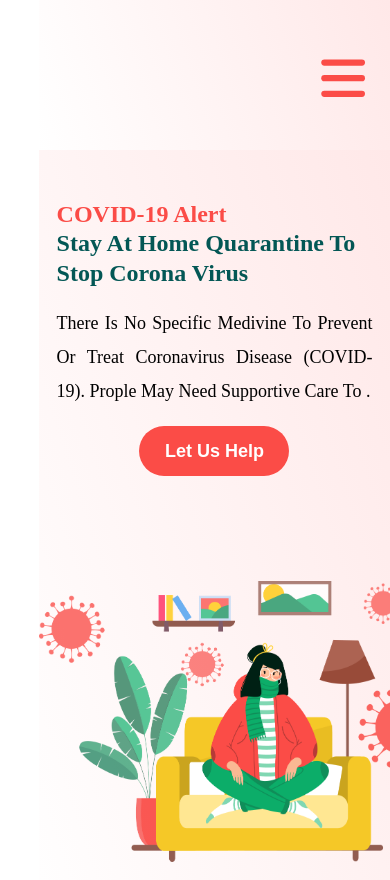
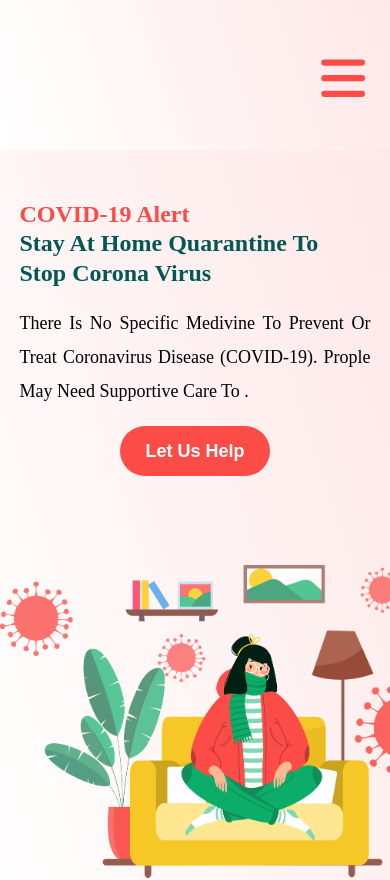
Before and after one commit to saeedtlb/Covid-19, a React (Create React App) app: page / in a window 390 px wide. Shown: the top 880 px of the page. Built offline with nearby package versions, Linux system fonts and the light colour scheme.

Commit message:
make responsive better by optimizing grid system for small screen

```diff
--- a/src/Resources/styles/_home.scss
+++ b/src/Resources/styles/_home.scss
@@ -1,8 +1,3 @@
-.landing {
-  grid-column: 2;
-  background: rgb(255, 255, 255);
-}
-
 .home {
   padding-top: 50px;
   display: flex;
--- a/src/Resources/styles/hamburger.css
+++ b/src/Resources/styles/hamburger.css
@@ -9,7 +9,7 @@
 
 .menu circle {
   opacity: 0;
-  fill: #dff0d8;
+  fill: #00caff4f;
   -webkit-transition: all 0.6s ease-in-out;
   transition: all 0.6s ease-in-out;
 }
--- a/src/Resources/styles/hamburger.scss
+++ b/src/Resources/styles/hamburger.scss
@@ -6,7 +6,7 @@
   }
   circle {
     opacity: 0;
-    fill: #dff0d8;
+    fill: #00caff4f;
     transition: all 0.6s ease-in-out;
   }
 
--- a/src/Resources/styles/index.css
+++ b/src/Resources/styles/index.css
@@ -24,7 +24,39 @@ p {
       grid-template-columns: 10% 1fr;
 }
 
+header,
+.home,
+.about,
+.contact,
+footer,
+.container,
+.toDo {
+  -ms-grid-column: 2;
+  grid-column: 2;
+}
+
 @media only screen and (max-width: 550px) {
+  .main {
+    -ms-grid-columns: 5% 1fr;
+        grid-template-columns: 5% 1fr;
+  }
+  header,
+  .home,
+  .about,
+  .contact,
+  footer {
+    -ms-grid-column: 1;
+    -ms-grid-column-span: 2;
+    grid-column: 1/3;
+  }
+  .container,
+  .toDo {
+    -ms-grid-column: 2;
+    grid-column: 2;
+  }
+  footer {
+    margin: 0 !important;
+  }
   .text {
     width: 90% !important;
   }
@@ -265,12 +297,6 @@ header nav .contactBtn {
     left: -20px;
     margin-top: 8px;
   }
-}
-
-.landing {
-  -ms-grid-column: 2;
-  grid-column: 2;
-  background: white;
 }
 
 .home {
--- a/src/Resources/styles/index.scss
+++ b/src/Resources/styles/index.scss
@@ -21,7 +21,34 @@ p {
   grid-template-columns: 10% 1fr;
 }
 
+header,
+.home,
+.about,
+.contact,
+footer,
+.container,
+.toDo {
+  grid-column: 2;
+}
+
 @media only screen and (max-width: 550px) {
+  .main {
+    grid-template-columns: 5% 1fr;
+  }
+  header,
+  .home,
+  .about,
+  .contact,
+  footer {
+    grid-column: 1/3;
+  }
+  .container,
+  .toDo {
+    grid-column: 2;
+  }
+  footer {
+    margin: 0 !important;
+  }
   .text {
     width: 90% !important;
 
--- a/src/components/Home/Landing.jsx
+++ b/src/components/Home/Landing.jsx
@@ -12,7 +12,6 @@ import Contact from './Contact';
 
 const Landing = () => {
   return (
-    <div className="landing">
     <Layout>
       <Home />
       <About />
@@ -22,7 +21,6 @@ const Landing = () => {
       <Map />
       <Contact />
     </Layout>
-    </div>
   );
 };
 
```
Also changed, not shown: 2 other files (tests, documents, lock files or other folders). Lines whose indentation alone changed are shown as unchanged.
